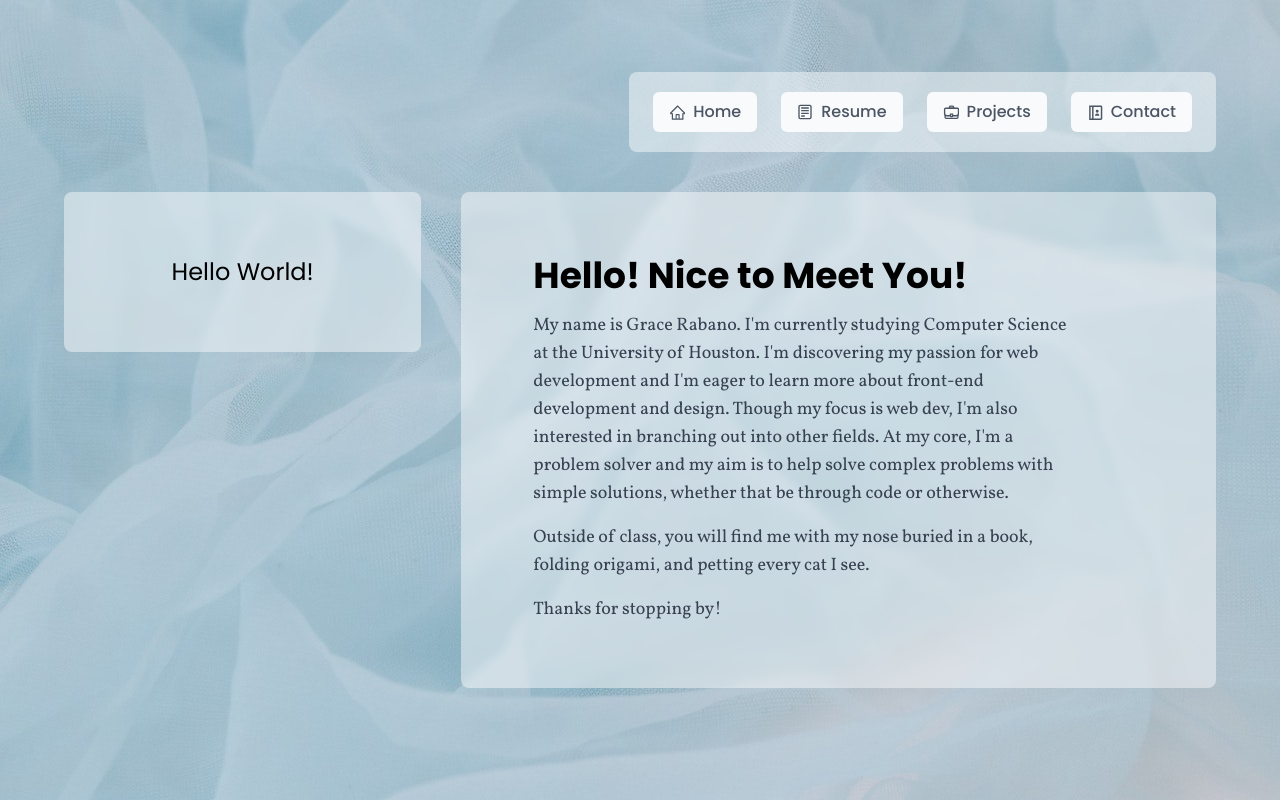
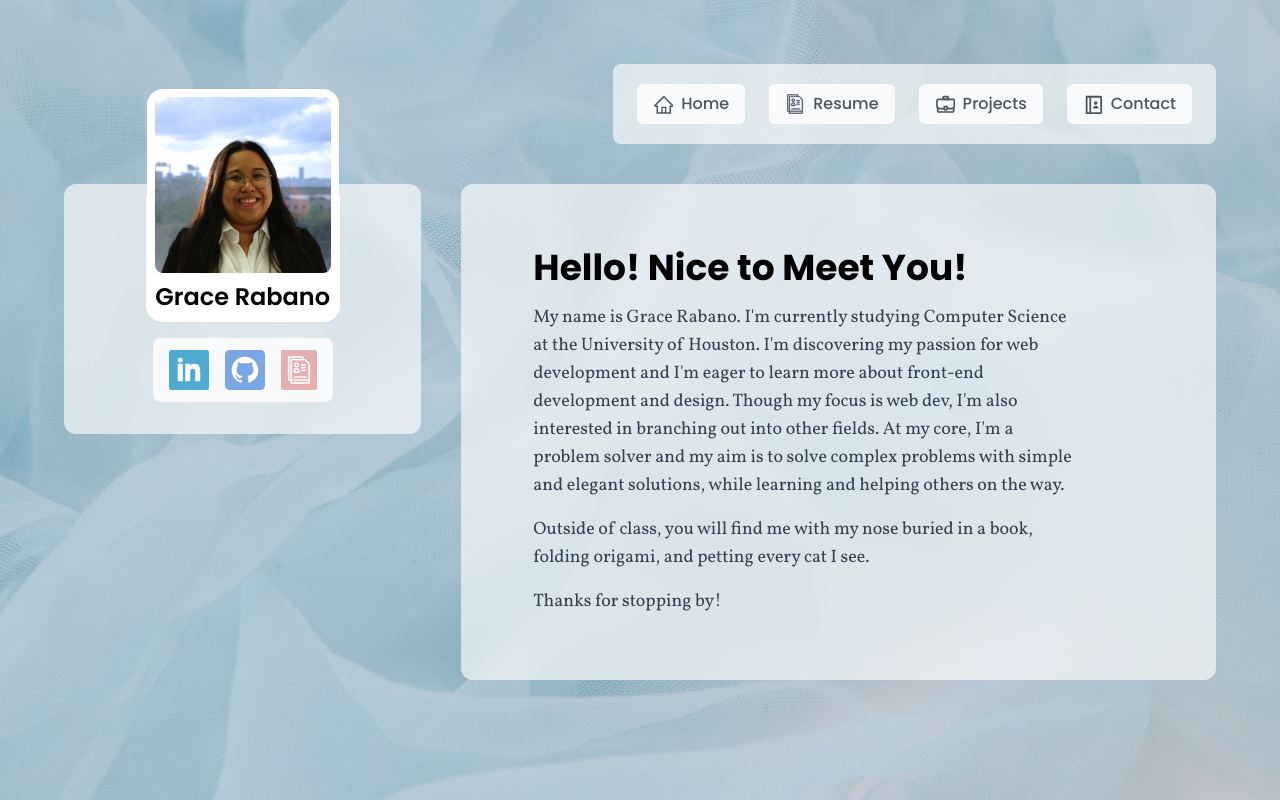
Before and after one commit to gracerabano/my-portfolio, a Next.js app: page / in a window 1280 px wide. Built offline with nearby package versions, Linux system fonts and the light colour scheme.

Commit message:
left side done ? some icon changes

```diff
--- a/components/navbar.tsx
+++ b/components/navbar.tsx
@@ -3,16 +3,20 @@ import Image from "next/image";
 import Link from "next/link";
 import Head from "next/head";
 import styles from "../styles/Home.module.css";
+// check which page the user is on
+// if the user is on the home page, the home button should be highlighted
+// if the user is on the about page, the about button should be highlighted
+// if the user is on the contact page, the contact button should be highlighted
 
 
 export default function navBar() {
   return (
-    <nav className="flex flex-col ml-auto items-center justify-center px-4 py-2 w-fit h-20 my-2 bg-sheer rounded-lg ">
+    <nav className="flex flex-col ml-auto items-center justify-center px-4 py-4 w-fit h-20 bg-sheer rounded-lg ">
       <ul className="font-medium flex flex-row items-center justify-center p-2 space-x-6 ">
         <li>
           <a href="#" className="py-2 px-4 items-center justify-center flex flex-row text-center bg-slate-50 rounded-md text-gray-600 ease-in duration-200 hover:shadow-sm hover:bg-gradient-to-tr from-blossom to-powder-blue hover:text-white">
             <span className="mr-2">
-              <svg stroke="currentColor" fill="currentColor" strokeWidth="0" viewBox="0 0 950 950" height="1em" width="1em" xmlns="http://www.w3.org/2000/svg">
+              <svg stroke="currentColor" fill="currentColor" strokeWidth="0" viewBox="0 0 950 950" height="1.25em" width="1.25em" xmlns="http://www.w3.org/2000/svg">
                 <path d="M946.5 505L560.1 118.8l-25.9-25.9a31.5 31.5 0 0 0-44.4 0L77.5 505a63.9 63.9 0 0 0-18.8 46c.4 35.2 29.7 63.3 64.9 63.3h42.5V940h691.8V614.3h43.4c17.1 0 33.2-6.7 45.3-18.8a63.6 63.6 0 0 0 18.7-45.3c0-17-6.7-33.1-18.8-45.2zM568 868H456V664h112v204zm217.9-325.7V868H632V640c0-22.1-17.9-40-40-40H432c-22.1 0-40 17.9-40 40v228H238.1V542.3h-96l370-369.7 23.1 23.1L882 542.3h-96.1z"></path>
               </svg>
             </span>
@@ -22,12 +26,12 @@ export default function navBar() {
         <li>
           <a href="#" className="py-2 px-4 items-center justify-center flex flex-row text-center bg-slate-50 rounded-md text-gray-600 ease-in duration-200 hover:shadow-sm hover:bg-gradient-to-tr from-blossom to-powder-blue hover:text-white">
             <span className="mr-2">
-              <svg stroke="currentColor" fill="none" strokeWidth="0" viewBox="0 0 24 24" height="1em" width="1em" xmlns="http://www.w3.org/2000/svg">
-                <path d="M6 6C6 5.44772 6.44772 5 7 5H17C17.5523 5 18 5.44772 18 6C18 6.55228 17.5523 7 17 7H7C6.44771 7 6 6.55228 6 6Z" fill="currentColor"></path>
-                <path d="M6 10C6 9.44771 6.44772 9 7 9H17C17.5523 9 18 9.44771 18 10C18 10.5523 17.5523 11 17 11H7C6.44771 11 6 10.5523 6 10Z" fill="currentColor"></path>
-                <path d="M7 13C6.44772 13 6 13.4477 6 14C6 14.5523 6.44771 15 7 15H17C17.5523 15 18 14.5523 18 14C18 13.4477 17.5523 13 17 13H7Z" fill="currentColor"></path>
-                <path d="M6 18C6 17.4477 6.44772 17 7 17H11C11.5523 17 12 17.4477 12 18C12 18.5523 11.5523 19 11 19H7C6.44772 19 6 18.5523 6 18Z" fill="currentColor"></path>
-                <path fillRule="evenodd" clipRule="evenodd" d="M2 4C2 2.34315 3.34315 1 5 1H19C20.6569 1 22 2.34315 22 4V20C22 21.6569 20.6569 23 19 23H5C3.34315 23 2 21.6569 2 20V4ZM5 3H19C19.5523 3 20 3.44771 20 4V20C20 20.5523 19.5523 21 19 21H5C4.44772 21 4 20.5523 4 20V4C4 3.44772 4.44771 3 5 3Z" fill="currentColor"></path>
+              <svg height="1.25em" width="1.25em" shape-rendering="geometricPrecision" text-rendering="geometricPrecision" image-rendering="optimizeQuality" fill-rule="evenodd" clip-rule="evenodd" viewBox="0 0 846.66 846.66" xmlns="http://www.w3.org/2000/svg" fill="currentColor" strokeWidth={8} stroke="currentColor">
+                <g id="Layer_x0020_1">
+                  <path d="M187.41 90.79l343.62 0 -14.51 -39.46 -381.58 0 0 663.25 31.83 0 0 -603.15c0,-11.4 9.24,-20.64 20.64,-20.64zm387.56 0l29.03 0c6.2,0 11.76,2.73 15.54,7.05l127.26 125.42c4.1,4.03 6.15,9.35 6.15,14.68l0.06 578.03c0,11.41 -9.25,20.65 -20.65,20.65l-544.95 0c-11.4,0 -20.64,-9.24 -20.64,-20.65l0 -60.1 -52.47 0c-11.4,0 -20.65,-9.24 -20.65,-20.64l0 -704.54c0,-11.41 9.25,-20.65 20.65,-20.65l416.59 0c9.31,0 17.18,6.16
+                    19.75,14.63l24.33 66.12zm-72.78 200.8c-27.15,0 -27.15,-41.29 0,-41.29l107.54 0c27.15,0 27.15,41.29 0,41.29l-107.54 0zm0 163.16c-27.15,0 -27.15,-41.29 0,-41.29l107.54 0c27.15,0 27.15,41.29 0,41.29l-107.54 0zm0 -81.58c-27.15,0 -27.15,-41.29 0,-41.29l107.54 0c27.15,0 27.15,41.29 0,41.29l-107.54 0zm-213.47 285.55c-27.15,0 -27.15,-41.29 0,-41.29l342.33 0c27.16,0 27.16,41.29 0,41.29l-342.33 0zm-80.66 49.56l503.66 0 0 -461.79 -116.1
+                    -114.41 -387.56 0 0 576.2zm503.66 41.29l-503.66 0 0 45.76 503.66 0 0 -45.76zm-362.24 -387.84c49.14,0 89.27,40.13 89.27,89.27l0 40.3c0,11.4 -9.25,20.65 -20.65,20.65l-137.24 0c-11.4,0 -20.64,-9.25 -20.64,-20.65l0 -40.3c0,-49.14 40.12,-89.27 89.26,-89.27zm0 41.29c-26.34,0 -47.97,21.63 -47.97,47.98l0 19.66 95.94 0 0 -19.66c0,-26.35 -21.63,-47.98 -47.97,-47.98zm0 -209.92c41.89,0 75.85,33.96 75.85,75.85 0,41.89 -33.96,75.85 -75.85,75.85
+                    -41.89,0 -75.85,-33.96 -75.85,-75.85 0,-41.89 33.97,-75.85 75.85,-75.85zm0 41.29c-19.09,0 -34.55,15.47 -34.55,34.56 0,19.08 15.46,34.55 34.55,34.55 19.09,0 34.56,-15.46 34.56,-34.55 0,-19.09 -15.47,-34.56 -34.56,-34.56z"/></g>
               </svg>
             </span>
             Resume
@@ -36,7 +40,7 @@ export default function navBar() {
         <li>
           <a href="#" className="py-2 px-4 items-center justify-center flex flex-row text-center bg-slate-50 rounded-md text-gray-600 ease-in duration-200 hover:shadow-sm hover:bg-gradient-to-tr from-blossom to-powder-blue hover:text-white">
             <span className="mr-2">
-              <svg stroke="currentColor" fill="none" strokeWidth="2.5" viewBox="0 0 30 30" height="1em" width="1em" xmlns="http://www.w3.org/2000/svg">
+              <svg stroke="currentColor" fill="none" strokeWidth="2.5" viewBox="0 0 30 30" height="1.25em" width="1.25em" xmlns="http://www.w3.org/2000/svg">
                 <path d="M28,20.6V25c0,1.1-0.9,2-2,2H6c-1.1,0-2-0.9-2-2v-4.4"/><path d="M16,24L16,24c-1.1,0-2-0.9-2-2v-3h4v3C18,23.1,17.1,24,16,24z"/><path d="M14,22H7c-2.2,0-4-1.8-4-4v-8c0-1.1,0.9-2,2-2h22c1.1,0,2,0.9,2,2v8c0,2.2-1.8,4-4,4h-7"/><path d="M20,8h-8V6c0-1.1,0.9-2,2-2h4c1.1,0,2,0.9,2,2V8z"/><line x1="7" x2="7" y1="28" y2="27"/><line x1="25" x2="25" y1="28" y2="27"/>
               </svg>
             </span>
@@ -46,7 +50,7 @@ export default function navBar() {
         <li>
           <a href="#" className="py-2 px-4 items-center justify-center flex flex-row text-center bg-slate-50 rounded-md text-gray-600 ease-in duration-200 hover:shadow-sm hover:bg-gradient-to-tr from-blossom to-powder-blue hover:text-white">
             <span className="mr-2">
-              <svg stroke="currentColor" fill="currentColor" strokeWidth="0" viewBox="0 0 22 22" height="1em" width="1em" xmlns="http://www.w3.org/2000/svg"><g><path fill="none" d="M0 0h24v24H0z"></path>
+              <svg stroke="currentColor" fill="currentColor" strokeWidth="0" viewBox="0 0 22 22" height="1.25em" width="1.25em" xmlns="http://www.w3.org/2000/svg"><g><path fill="none" d="M0 0h24v24H0z"></path>
                 <path d="M3 2h16.005C20.107 2 21 2.898 21 3.99v16.02c0 1.099-.893 1.99-1.995 1.99H3V2zm4 2H5v16h2V4zm2 16h10V4H9v16zm2-4a3 3 0 0 1 6 0h-6zm3-4a2 2 0 1 1 0-4 2 2 0 0 1 0 4zm8-6h2v4h-2V6zm0 6h2v4h-2v-4z"></path></g>
               </svg>
             </span>
--- a/pages/index.tsx
+++ b/pages/index.tsx
@@ -23,24 +23,61 @@ export default function Home() {
       <div className="bg-no-repeat bg-cover bg-center bg-fixed bg-[url(/blue-lace.svg)] min-h-screen">
         <div className="container grid grid-cols-12 gap-10 justify-center mx-auto my-auto px-16 py-16 w-full">
           {/* left */}
-          <div className="container col-span-4">
-            <div className={`mt-32 sticky flex mx-auto items-center justify-center backdrop-blur-sm bg-sheer rounded-lg px-16 py-16 transform transition-all duration-1000 delay-500 ${isLoaded ? "translate-x-0 opacity-100 fixed" : "-translate-x-10 opacity-0"}`}>
+          <div className="col-span-4">
+            <div className={`w-full mt-[120px] relative flex mx-auto items-center justify-center backdrop-blur-md bg-sheer rounded-xl px-16 pb-8 transform transition-all duration-1000 delay-500 ${isLoaded ? "translate-x-0 opacity-100" : "-translate-x-10 opacity-0"}`}>
             {isLoaded && (
-              <div className="flex items-center justify-between">
-                <h1 className=" mx-auto text-center text-2xl px-4">Hello World!</h1>
+              <div className="flex flex-col items-center justify-top mx-24  ">
+                <div className="bg-white border border-sheer rounded-2xl shadow-sm">
+                  <img src="/headshot-Cropped.png" alt="avatar" className="h-48 w-48 border-8 border-white rounded-2xl  transform -mt-[50%]" />
+                  <h1 className="text-center pb-2 text-2xl font-semibold">Grace Rabano</h1>
+                </div>
+
+                <div className="flex mx-8 mt-4  bg-slate-50 px-4 items-center justify-center py-3 rounded-lg">
+                  <div className="flex space-x-4 ">
+                    <a href="https://www.linkedin.com/in/grace-rabano/" target="_blank" rel="noopener noreferrer" className="hover:animate-wiggle ">
+                      <svg fill="currentColor"  height="40px" id="Layer_1" version="1.0" viewBox="0 0 32 32" width="40px" xmlns="http://www.w3.org/2000/svg">
+                        <g>
+                          <path d="M32,30c0,1.104-0.896,2-2,2H2c-1.104,0-2-0.896-2-2V2c0-1.104,0.896-2,2-2h28c1.104,0,2,0.896,2,2V30z" fill="#4daad1"/><g><rect fill="#FFFFFF" height="14" width="4" x="7" y="11"/>
+                          <path d="M20.499,11c-2.791,0-3.271,1.018-3.499,2v-2h-4v14h4v-8c0-1.297,0.703-2,2-2c1.266,0,2,0.688,2,2v8h4v-7    C25,14,24.479,11,20.499,11z" fill="#FFFFFF"/><circle cx="9" cy="8" fill="#FFFFFF" r="2"/></g></g>
+                      </svg>
+                    </a>
+                    <a href="https://github.com/gracerabano" target="_blank" rel="noopener noreferrer" className="hover:animate-wiggle">
+                      <svg height="40px" viewBox="0 0 72 72" width="40px" xmlns="http://www.w3.org/2000/svg" shape-rendering="geometricPrecision">
+                        <g fill="none" fill-rule="evenodd">
+                          <path d="M8,72 L64,72 C68.418278,72 72,68.418278 72,64 L72,8 C72,3.581722 68.418278,-8.11624501e-16 64,0 L8,0 C3.581722,8.11624501e-16 -5.41083001e-16,3.581722 0,8 L0,64 C5.41083001e-16,68.418278 3.581722,72 8,72 Z" fill="#7aa6e6"/>
+                          <path d="M35.9985,12 C22.746,12 12,22.7870921 12,36.096644 C12,46.7406712 18.876,55.7718301 28.4145,58.9584121 C29.6145,59.1797862 30.0525,58.4358488 30.0525,57.7973276 C30.0525,57.2250681 30.0315,55.7100863 30.0195,53.6996482 C23.343,55.1558981 21.9345,50.4693938 21.9345,50.4693938 C20.844,47.6864054 19.2705,46.9454799 19.2705,46.9454799 C17.091,45.4500754 19.4355,45.4801943 19.4355,45.4801943 C21.843,45.6503662 23.1105,
+                          47.9634994 23.1105,47.9634994 C25.2525,51.6455377 28.728,50.5823398 30.096,49.9649018 C30.3135,48.4077535 30.9345,47.3460615 31.62,46.7436831 C26.2905,46.1352808 20.688,44.0691228 20.688,34.8361671 C20.688,32.2052792 21.6225,30.0547881 23.1585,28.3696344 C22.911,27.7597262 22.0875,25.3110578 23.3925,21.9934585 C23.3925,21.9934585 25.4085,21.3459017 29.9925,24.4632101 C31.908,23.9285993 33.96,23.6620468 36.0015,23.6515052
+                          C38.04,23.6620468 40.0935,23.9285993 42.0105,24.4632101 C46.5915,21.3459017 48.603,21.9934585 48.603,21.9934585 C49.9125,25.3110578 49.089,27.7597262 48.8415,28.3696344 C50.3805,30.0547881 51.309,32.2052792 51.309,34.8361671 C51.309,44.0917119 45.6975,46.1292571 40.3515,46.7256117 C41.2125,47.4695491 41.9805,48.9393525 41.9805,51.1877301 C41.9805,54.4089489 41.9505,57.0067059 41.9505,57.7973276 C41.9505,58.4418726
+                          42.3825,59.1918338 43.6005,58.9554002 C53.13,55.7627944 60,46.7376593 60,36.096644 C60,22.7870921 49.254,12 35.9985,12" fill="#FFF"/>
+                        </g>
+                      </svg>
+                    </a>
+                    {/* make a <a> tag to GRabano-CS-resume.pdf in public folder */}
+                    <a href="GRabano-CS-Resume-4.23.pdf" target="_blank" className="flex justify-center items-center p-1 hover:animate-wiggle rounded-sm bg-blossom h-40px w-40px">
+                      <svg height="28px" width="28px" shape-rendering="geometricPrecision" text-rendering="geometricPrecision" image-rendering="optimizeQuality" fill-rule="evenodd" clip-rule="evenodd" viewBox="0 0 846.66 846.66" xmlns="http://www.w3.org/2000/svg" stroke="white" strokeWidth={6}>
+                        <g id="Layer_x0020_1">
+                          <path className="fill-white" d="M187.41 90.79l343.62 0 -14.51 -39.46 -381.58 0 0 663.25 31.83 0 0 -603.15c0,-11.4 9.24,-20.64 20.64,-20.64zm387.56 0l29.03 0c6.2,0 11.76,2.73 15.54,7.05l127.26 125.42c4.1,4.03 6.15,9.35 6.15,14.68l0.06 578.03c0,11.41 -9.25,20.65 -20.65,20.65l-544.95 0c-11.4,0 -20.64,-9.24 -20.64,-20.65l0 -60.1 -52.47 0c-11.4,0 -20.65,-9.24 -20.65,-20.64l0 -704.54c0,-11.41 9.25,-20.65 20.65,-20.65l416.59 0c9.31,0 17.18,6.16
+                            19.75,14.63l24.33 66.12zm-72.78 200.8c-27.15,0 -27.15,-41.29 0,-41.29l107.54 0c27.15,0 27.15,41.29 0,41.29l-107.54 0zm0 163.16c-27.15,0 -27.15,-41.29 0,-41.29l107.54 0c27.15,0 27.15,41.29 0,41.29l-107.54 0zm0 -81.58c-27.15,0 -27.15,-41.29 0,-41.29l107.54 0c27.15,0 27.15,41.29 0,41.29l-107.54 0zm-213.47 285.55c-27.15,0 -27.15,-41.29 0,-41.29l342.33 0c27.16,0 27.16,41.29 0,41.29l-342.33 0zm-80.66 49.56l503.66 0 0 -461.79 -116.1
+                            -114.41 -387.56 0 0 576.2zm503.66 41.29l-503.66 0 0 45.76 503.66 0 0 -45.76zm-362.24 -387.84c49.14,0 89.27,40.13 89.27,89.27l0 40.3c0,11.4 -9.25,20.65 -20.65,20.65l-137.24 0c-11.4,0 -20.64,-9.25 -20.64,-20.65l0 -40.3c0,-49.14 40.12,-89.27 89.26,-89.27zm0 41.29c-26.34,0 -47.97,21.63 -47.97,47.98l0 19.66 95.94 0 0 -19.66c0,-26.35 -21.63,-47.98 -47.97,-47.98zm0 -209.92c41.89,0 75.85,33.96 75.85,75.85 0,41.89 -33.96,75.85 -75.85,75.85
+                            -41.89,0 -75.85,-33.96 -75.85,-75.85 0,-41.89 33.97,-75.85 75.85,-75.85zm0 41.29c-19.09,0 -34.55,15.47 -34.55,34.56 0,19.08 15.46,34.55 34.55,34.55 19.09,0 34.56,-15.46 34.56,-34.55 0,-19.09 -15.47,-34.56 -34.56,-34.56z"/></g>
+                      </svg>
+                    </a>
+
+                  </div>
+                </div>
               </div>
             )}
             </div>
           </div>
           {/* right */}
-          <div className="container col-span-8">
+          <div className="col-span-8">
               <header className={`w-full transform transition-all duration-1000 delay-500 ${isLoaded ? "translate-y-0 opacity-100" : "-translate-y-10 opacity-0"}`}>
                 {isLoaded && (
                 <NavBar/>
                 )}
               </header>
 
-              <div className={`flex flex-col mt-10 justify-start w-full backdrop-blur-sm bg-sheer rounded-lg px-16 py-16 transform transition-all duration-1000 delay-500 ${isLoaded ? "translate-y-0 opacity-100" : "translate-y-10 opacity-0"}`}>
+              <div className={`flex flex-col mt-10 justify-start w-full backdrop-blur-md bg-sheer rounded-xl px-16 py-16 transform transition-all duration-1000 delay-500 ${isLoaded ? "translate-y-0 opacity-100" : "translate-y-10 opacity-0"}`}>
                 {isLoaded && (
                   <>
                     <h1 className="inline-block text-left px-2 text-4xl font-bold mr-16">Hello! Nice to Meet You!</h1>
@@ -48,7 +85,7 @@ export default function Home() {
                       My name is Grace Rabano. I'm currently studying Computer Science at the University of Houston.
                       I'm discovering my passion for web development and I'm eager to learn more about front-end development and design.
                       Though my focus is web dev, I'm also interested in branching out into other fields.
-                      At my core, I'm a problem solver and my aim is to help solve complex problems with simple solutions, whether that be through code or otherwise.
+                      At my core, I'm a problem solver and my aim is to solve complex problems with simple and elegant solutions, while learning and helping others on the way.
                     </p>
                     <p className="block text-lg mt-4 mr-16 px-2 text-gray-700 font-serif leading-7">
                       Outside of class, you will find me with my nose buried in a book, folding origami, and petting every cat I see.
```
Also changed, not shown: tailwind.config.js (+10 -2 lines), public/headshot-Cropped.svg (added), 1 other file (tests, documents, lock files or other folders).
